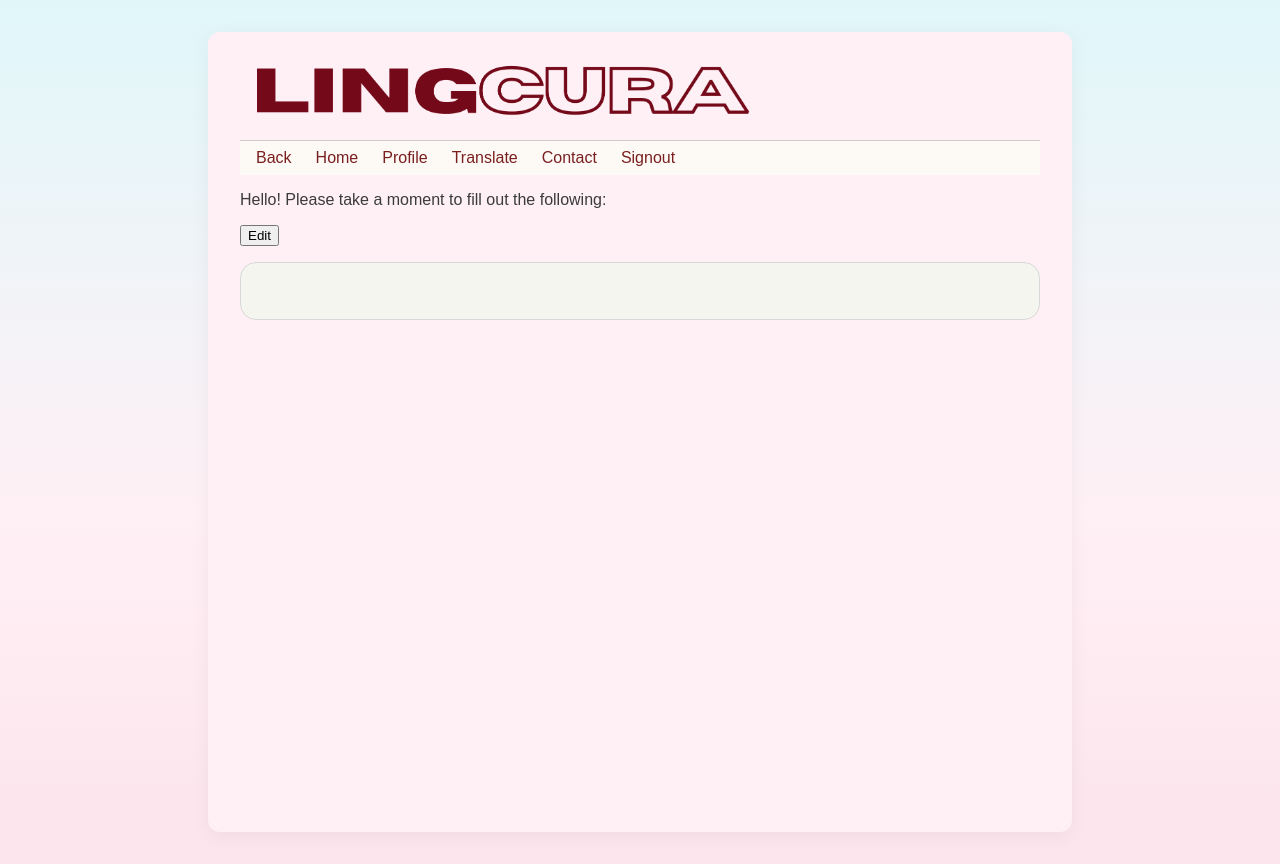
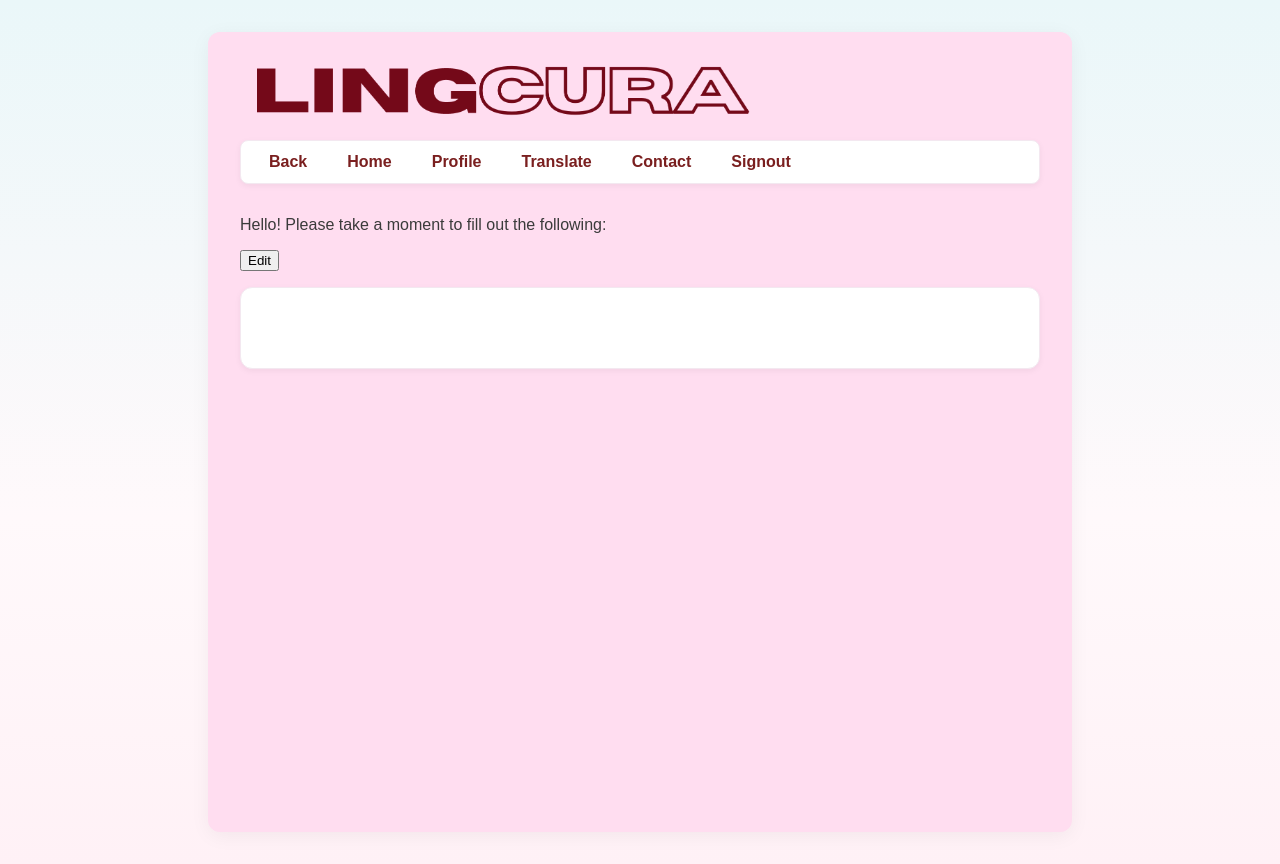
Before and after one commit to kiwiblades/LangCura, a Flask app: page /profile/ in a window 1280 px wide. Run offline with Flask 3, Linux system fonts and the light colour scheme; the visitor is signed in with stand-in values (Sample User, id 1); some web fonts are replaced.

Commit message:
Added UI changes

```diff
--- a/app/static/css/meowcss.css
+++ b/app/static/css/meowcss.css
@@ -50,15 +50,18 @@ body {
   margin: 0;
   font-family: "Zalando Sans SemiExpanded", sans-serif;
   color: #3B3B3B;
-  background: linear-gradient(to top, #fce4ec 0%, #fff0f5 40%, #e0f7fa 100%);
+  background: linear-gradient(to top, #fff1f6 0%, #fff9fb 40%, #eaf7f9 100%);
 }
 
 /* Nav Bar */
 .main-nav {
-  border-top: 1px solid #ccc; /* mimic the gray line */
-  background-color: #fdfaf6; /* match your beige grid background */
-  padding: 0.5rem 1rem;
+  background-color: #ffffff;
+  border-radius: 8px;
+  padding: 0.75rem 1.25rem;
+  margin-bottom: 2rem;
   font-family: 'Lexend', sans-serif;
+  box-shadow: 0 2px 6px rgba(0, 0, 0, 0.05);
+  border: 1px solid #f3e8f0; /* soft cherry edge */
 }
 
 .main-nav ul {
@@ -67,22 +70,26 @@ body {
   list-style: none;
   margin: 0;
   padding: 0;
+  align-items: center;
 }
 
 .main-nav a {
   text-decoration: none;
-  color: #7a1f1f; /* match LINGCURA red */
-  font-weight: 500;
+  color: #7a1f1f; /* LINGCURA red */
+  font-weight: 600;
   transition: color 0.2s ease;
+  padding: 0.25rem 0.5rem;
+  border-radius: 4px;
 }
 
 .main-nav a:hover {
   color: #dc2e2e;
+  background-color: rgba(244, 143, 177, 0.1); /* sakura pink tint */
 }
 
 /* Center band container */
 .center-band {
-  background-color: #fff0f5; /* soft cherry blossom pink */
+  background-color: #ffddf0; /* soft cherry blossom pink */
   max-width: 800px;
   width: 100%;
   margin: 2rem auto;
@@ -131,12 +138,14 @@ form button[type="submit"]:hover {
 /* Output area */
 #output {
   margin-top: 1rem;
-  padding: 0.75rem;
-  border: 1px solid #D8D8D8;
-  background: #F5F5F0;
+  padding: 1.5rem;
+  background-color: #ffffff;
+  border: 1px solid #f3e8f0;
+  border-radius: 12px;
+  box-shadow: 0 2px 6px rgba(0, 0, 0, 0.05);
   min-height: 2rem;
-  border-radius: 16px;
 }
+
 
 /* Patient info output styles */
 .patient-title {
```
